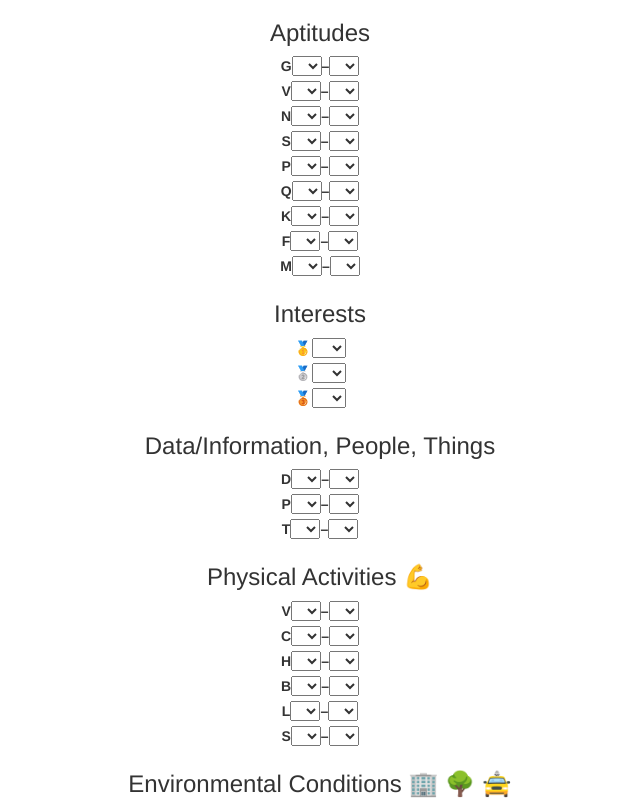
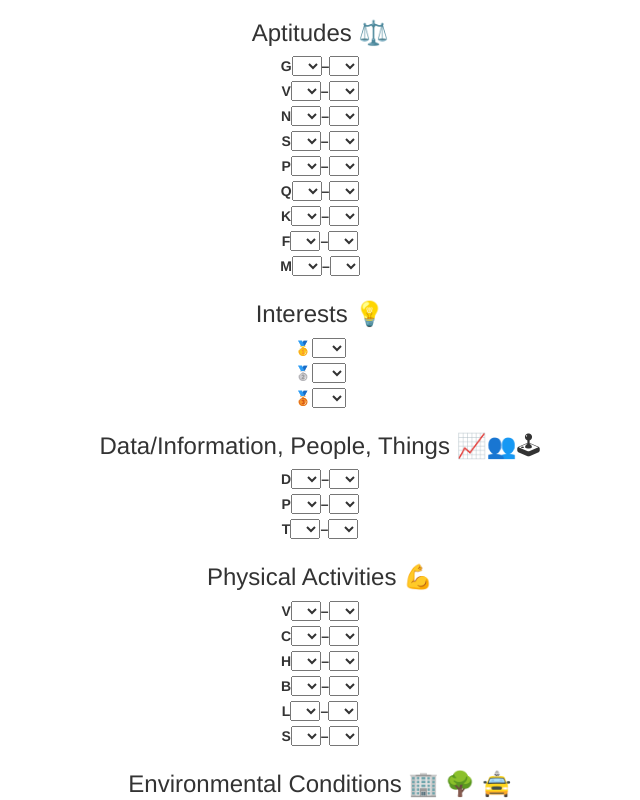
Before and after one commit to evmarts/esdc-jobs-app, a React (Create React App) app: page / in a window 1280 px wide. Shown: the top 800 px of the page, without its empty margins (320-960 px from the left). Built offline with nearby package versions, Linux system fonts and the light colour scheme.

Commit message:
added emojis :)

```diff
--- a/src/component/Form.js
+++ b/src/component/Form.js
@@ -111,7 +111,7 @@ class Form extends React.Component {
   render() {
     return (
       <form align="center">
-        <h3>Aptitudes</h3>
+        <h3>Aptitudes ⚖️</h3>
         <label>G</label>
         <select name="apG_lb" onChange={e => this.change(e)}>
           <option value="" />
@@ -292,7 +292,7 @@ class Form extends React.Component {
         </select>
         <br />
 
-        <h3>Interests</h3>
+        <h3>Interests 💡</h3>
         <label>🥇</label>
         <select name="in1" onChange={e => this.change(e)}>
           <option value="" />
@@ -339,7 +339,7 @@ class Form extends React.Component {
         </select>
         <br />
 
-        <h3>Data/Information, People, Things</h3>
+        <h3>Data/Information, People, Things 📈👥🕹</h3>
 
         <label>D</label>
         <select name="dptD_lb" onChange={e => this.change(e)}>
```
